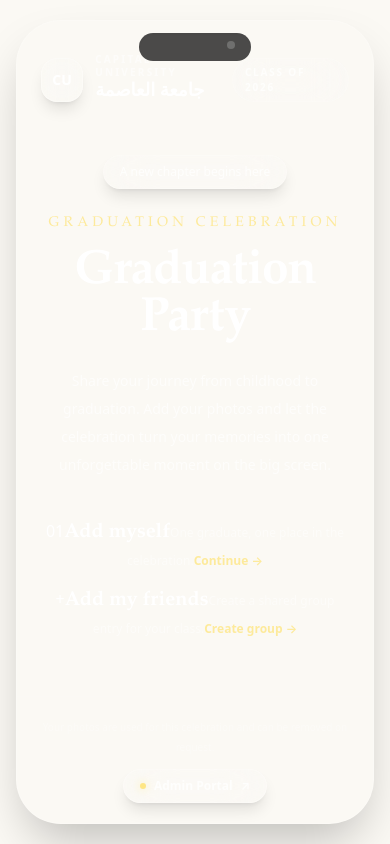
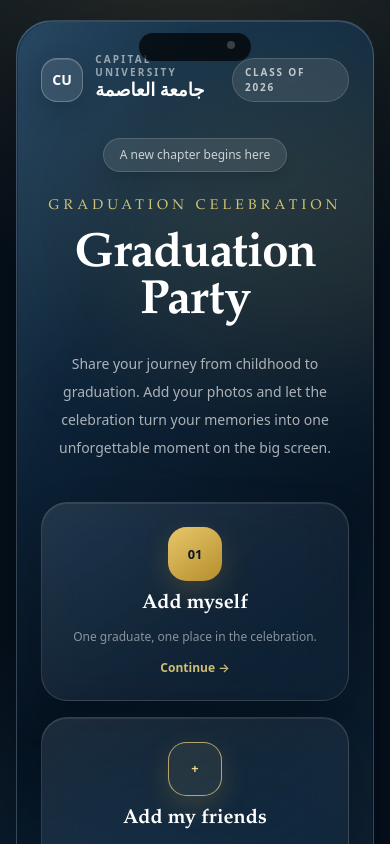
Before and after one commit to aamrabdelhay/graduationparty, a Next.js app: page / in a window 390 px wide. Shown: the top 844 px of the page. Built offline with nearby package versions, Linux system fonts and the light colour scheme.

Commit message:
style: add Capital University glass iPhone visual system and hover motion

```diff
--- a/app/globals.css
+++ b/app/globals.css
@@ -1,58 +1,110 @@
 @import "tailwindcss";
 
 @theme {
-  --color-ink-950: #0b1522;
-  --color-ink-900: #101d2e;
-  --color-ink-800: #1a2a3f;
-  --color-ink-700: #26384f;
-  --color-ink-600: #3a4f68;
-  --color-ink-100: #dce4ee;
-  --color-cream-50: #fbf9f4;
-  --color-cream-100: #f6f2e8;
-  --color-cream-200: #ece5d3;
-  --color-gold-300: #e3c36a;
-  --color-gold-400: #d4af4f;
-  --color-gold-500: #c9a227;
-  --color-gold-600: #a9851f;
-  --color-gold-700: #86681a;
+  --color-ink-950: #07111f;
+  --color-ink-900: #0b1b2e;
+  --color-ink-800: #102942;
+  --color-ink-700: #193c5b;
+  --color-ink-600: #2b5675;
+  --color-ink-100: #dbe7f1;
+  --color-cream-50: #f7f9fb;
+  --color-cream-100: #edf3f7;
+  --color-cream-200: #dbe6ed;
+  --color-gold-300: #f0d486;
+  --color-gold-400: #dfbd58;
+  --color-gold-500: #cba33b;
+  --color-gold-600: #a88225;
+  --color-gold-700: #7d621a;
   --font-display: "Iowan Old Style", "Palatino Linotype", Palatino, Georgia, "Times New Roman", serif;
-  --font-sans: ui-sans-serif, system-ui, -apple-system, "Segoe UI", Roboto, "Helvetica Neue", Arial, "Noto Sans", "Noto Kufi Arabic", sans-serif;
+  --font-sans: ui-sans-serif, system-ui, -apple-system, BlinkMacSystemFont, "Segoe UI", Roboto, "Helvetica Neue", Arial, "Noto Sans", "Noto Kufi Arabic", sans-serif;
 }
 
-html {
-  -webkit-text-size-adjust: 100%;
+html { -webkit-text-size-adjust: 100%; }
+body { font-family: var(--font-sans); background: var(--color-cream-50); color: #152235; }
+.font-display { font-family: var(--font-display); }
+:focus-visible { outline: 2px solid var(--color-gold-400); outline-offset: 3px; border-radius: 4px; }
+* { scrollbar-width: thin; scrollbar-color: rgba(100, 116, 139, 0.35) transparent; }
+
+/* Capital University-inspired visual language: deep institutional blue, restrained gold and luminous glass. */
+.capu-landing {
+  background:
+    radial-gradient(circle at 50% -10%, rgba(223, 189, 88, 0.18), transparent 34%),
+    radial-gradient(circle at 5% 90%, rgba(44, 102, 145, 0.28), transparent 34%),
+    #06111e;
 }
 
-body {
-  font-family: var(--font-sans);
-  background: var(--color-cream-50);
-  color: #1a2230;
+.capu-phone {
+  isolation: isolate;
+  background:
+    linear-gradient(145deg, rgba(24, 58, 88, 0.96), rgba(6, 20, 34, 0.98) 55%, rgba(10, 31, 49, 0.98)),
+    #07111f;
+  box-shadow: 0 40px 100px rgba(0,0,0,.45), inset 0 1px 0 rgba(255,255,255,.12);
 }
 
-.font-display {
-  font-family: var(--font-display);
+.capu-phone::after {
+  content: "";
+  position: absolute;
+  inset: 1px;
+  z-index: 0;
+  pointer-events: none;
+  border-radius: inherit;
+  background: linear-gradient(110deg, rgba(255,255,255,.08), transparent 24%, transparent 72%, rgba(255,255,255,.04));
 }
 
-/* Focus ring used everywhere for keyboard navigation */
-:focus-visible {
-  outline: 2px solid var(--color-gold-500);
-  outline-offset: 2px;
-  border-radius: 2px;
+.capu-glow { position: absolute; pointer-events: none; border-radius: 999px; filter: blur(70px); z-index: 0; }
+.capu-glow-one { width: 420px; height: 280px; top: 5%; right: -130px; background: rgba(223, 189, 88, .11); }
+.capu-glow-two { width: 420px; height: 320px; bottom: -120px; left: -150px; background: rgba(37, 100, 145, .22); }
+
+.capu-action,
+.capu-admin,
+.capu-badge,
+.capu-mark {
+  transition: transform .3s cubic-bezier(.2,.8,.2,1), background-color .3s ease, border-color .3s ease, box-shadow .3s ease;
 }
 
-/* Scrollbars (subtle) */
-* {
-  scrollbar-width: thin;
-  scrollbar-color: rgba(100, 116, 139, 0.4) transparent;
+.capu-action {
+  display: flex;
+  min-height: 205px;
+  flex-direction: column;
+  align-items: center;
+  justify-content: center;
+  gap: .55rem;
+  border: 1px solid rgba(255,255,255,.13);
+  border-radius: 1.65rem;
+  background: linear-gradient(145deg, rgba(255,255,255,.105), rgba(255,255,255,.035));
+  padding: 2rem;
+  text-align: center;
+  box-shadow: 0 18px 45px rgba(0,0,0,.16), inset 0 1px 0 rgba(255,255,255,.09);
+  backdrop-filter: blur(22px) saturate(135%);
+  -webkit-backdrop-filter: blur(22px) saturate(135%);
 }
 
-@keyframes shimmer {
-  0% { background-position: -400px 0; }
-  100% { background-position: 400px 0; }
+.capu-action:hover,
+.capu-admin:hover { transform: translateY(-4px) scale(1.025); border-color: rgba(223,189,88,.42); background-color: rgba(255,255,255,.12); box-shadow: 0 22px 55px rgba(0,0,0,.24), 0 0 0 1px rgba(223,189,88,.08) inset; }
+.capu-action:active,
+.capu-admin:active { transform: translateY(-1px) scale(.99); }
+
+.capu-action-icon {
+  display: flex;
+  width: 3.4rem;
+  height: 3.4rem;
+  align-items: center;
+  justify-content: center;
+  border-radius: 1.15rem;
+  background: linear-gradient(145deg, #e7c76b, #b68e2c);
+  color: #081525;
+  font-size: .8rem;
+  font-weight: 800;
+  box-shadow: 0 10px 28px rgba(203,163,59,.2);
+}
+.capu-action-icon-outline { border: 1px solid rgba(240,212,134,.7); background: rgba(240,212,134,.08); color: #f0d486; }
+.capu-mark { box-shadow: 0 10px 28px rgba(0,0,0,.2), inset 0 1px 0 rgba(255,255,255,.15); }
+.capu-admin { box-shadow: 0 10px 28px rgba(0,0,0,.2); }
+
+@media (max-width: 640px) {
+  .capu-phone { border-radius: 2.25rem; }
+  .capu-action { min-height: 185px; padding: 1.5rem; }
 }
 
-.skeleton {
-  background: linear-gradient(90deg, rgba(148, 163, 184, 0.14) 25%, rgba(148, 163, 184, 0.3) 50%, rgba(148, 163, 184, 0.14) 75%);
-  background-size: 800px 100%;
-  animation: shimmer 1.4s infinite linear;
-}
+@keyframes shimmer { 0% { background-position: -400px 0; } 100% { background-position: 400px 0; } }
+.skeleton { background: linear-gradient(90deg, rgba(148,163,184,.14) 25%, rgba(148,163,184,.3) 50%, rgba(148,163,184,.14) 75%); background-size: 800px 100%; animation: shimmer 1.4s infinite linear; }
```
